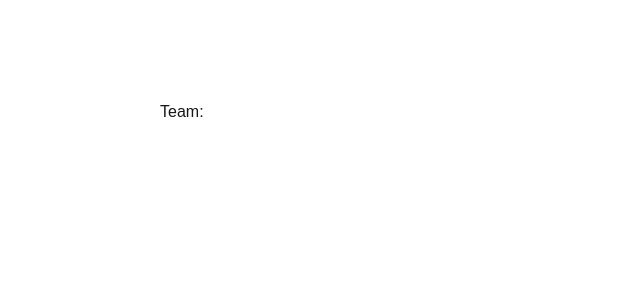
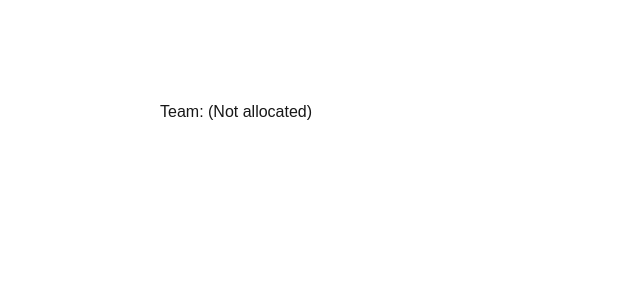
Before and after one commit to adrianbalbs/icpcconnect, a Next.js app in the folder frontend/: page /team in a window 1280 px wide. Shown: the top 300 px of the page, without its empty margins (0-640 px from the left). Built offline with nearby package versions, Linux system fonts and the light colour scheme.

Commit message:
changed status in teams/team to be numbers that correspond to the relevant status strings

```diff
--- /dev/null
+++ b/frontend/src/app/components/team/Assigned.tsx
@@ -0,0 +1,20 @@
+
+import pageStyles from '@/styles/Page.module.css';
+import Member from './Member';
+
+const Assigned: React.FC = () => {
+  return <>
+    <div className={pageStyles['horizontal-container']}>
+    <b>Team Member Name</b>
+    <b>Student ID</b>
+    <b>email</b>
+    </div>
+    <hr className={pageStyles['divider']}></hr>
+
+    <Member name={"Adrian 2"} studentId={"z1329812"} email={"adrian2@tmtfctry.com"}></Member>
+    <Member name={"Rachel Chen"} studentId={"z5432123"} email={"z5432123@ad.unsw.edu.au"}></Member>
+    <Member name={"Jerry 2"} studentId={"z3748211"} email={"Jerry2@tmtfctry.com"}></Member>
+  </>;
+}
+
+export default Assigned;
--- /dev/null
+++ b/frontend/src/app/components/team/Member.tsx
@@ -0,0 +1,22 @@
+import pageStyles from '@/styles/Page.module.css';
+
+interface Props {
+    name: string;
+    studentId: string;
+    email: string;
+}
+
+const Member: React.FC<Props> = ({ name, studentId, email }) => {
+    return (
+        <>
+            <div className={pageStyles['horizontal-container']}>
+                <p>{name}</p>
+                <p>{studentId}</p>
+                <p>{email}</p>
+            </div>
+            <hr className={pageStyles['divider']}></hr>
+        </>
+    );
+}
+
+export default Member;
--- a/frontend/src/app/components/teams/WaitingScreen.tsx
+++ b/frontend/src/app/components/teams/WaitingScreen.tsx
@@ -4,23 +4,37 @@ import { Button } from '@mui/material';
 import { purpleBtn } from '@/styles/Overriding';
 
 interface WaitingProps {
-  setStatus: Dispatch<SetStateAction<string>>;
+  setStatus: Dispatch<SetStateAction<number>>;
 }
 
 const WaitingScreen: React.FC<WaitingProps> = ({ setStatus }) => {
+  const [role, setRole] = useState<string | null>('student');
   const [access, setAccess] = useState(false);
+
+  const nextStatus = () => {
+    setStatus(1);
+  }
 
   useEffect(() => {
     if (localStorage.getItem('role') === 'admin') {
       setAccess(true);
     }
+    setRole(localStorage.getItem('role'));
   }, []);
 
   return <div className={pageStyles['waiting-screen']}>
-    <p>Enrolment for team allocation closes at <span className={pageStyles.bold}>12.00pm xx.xx.xxxx</span></p>
-    <p>Coach review opens for 3 days starting from <span className={pageStyles.bold}>12.00pm xx.xx.xxxx</span></p>
+    <p>
+      Enrolment for team allocation closes at
+      <span className={pageStyles.bold}>12.00pm xx.xx.xxxx</span>
+    </p>
+    {role === 'coach' &&
+      <p>
+        Coach review opens for 3 days starting from
+        <span className={pageStyles.bold}>12.00pm xx.xx.xxxx</span>
+      </p>
+    }
     <p>Finalised team allocations will be released after <span className={pageStyles.bold}>12.00pm xx.xx.xxxx</span></p>
-    {access && <Button sx={{ ...purpleBtn, marginTop: '15px' }} onClick={() => setStatus('Waiting for all teams to be allocated...')}>Allocate Teams</Button>}
+    {access && <Button sx={{ ...purpleBtn, marginTop: '15px' }} onClick={nextStatus}>Allocate Teams</Button>}
   </div>
 }
 
--- a/frontend/src/app/team/page.tsx
+++ b/frontend/src/app/team/page.tsx
@@ -1,16 +1,37 @@
+'use client'
+
 import { useEffect, useState } from 'react';
 import pageStyles from '../styles/Page.module.css';
+import Assigned from '@/components/team/Assigned';
+import WaitingScreen from '@/components/teams/WaitingScreen';
+
+const statusStrings = [
+  '(Not allocated)',
+  '(Awaiting allocation)',
+  'team name'
+];
 
 const Team: React.FC = () => {
-  const [team, setTeam] = useState();
+  const [status, setStatus] = useState(0);
+
+  const statusToText = () => {
+    return statusStrings[status];
+  }
 
   useEffect(() => {
-
+    // if (localStorage.getItem('team') !== null) {
+    //   setAllocated(true);
+    // }
   }, []);
 
-  return <div className={pageStyles.screen}>
-    <h1>Team: </h1>
- </div>;
+  return (
+    <div className={pageStyles.screen}>
+
+        <h1>Team: {statusToText()}</h1>
+        {status === 1 && <WaitingScreen setStatus={setStatus} />}
+        {status === 2 && <Assigned />}
+    </div>
+  )
 }
 
 export default Team;
--- a/frontend/src/app/teams/page.tsx
+++ b/frontend/src/app/teams/page.tsx
@@ -6,13 +6,19 @@ import TeamsList from '../components/teams/TeamsList';
 import WaitingScreen from '../components/teams/WaitingScreen';
 import CircularProgress from '@mui/material/CircularProgress';
 
+const statusStrings = [
+  'Waiting for students to register...',
+  'Waiting for all teams to be allocated...',
+  'All teams'
+];
+
 const Teams: React.FC = () => {
-  const [status, setStatus] = useState('Waiting for students to register...');
+  const [status, setStatus] = useState(0);
 
   useEffect(() => {
-    if (status === 'Waiting for all teams to be allocated...') {
+    if (status === 1) {
       const timeout = setTimeout(() => {
-        setStatus('All teams');
+        setStatus(2);
       }, 3000);
 
       return () => clearTimeout(timeout);
@@ -22,11 +28,11 @@ const Teams: React.FC = () => {
 
 
   return <div className={pageStyles.screen}>
-    <h1 className={pageStyles.bold}>{status}</h1>
+    <h1 className={pageStyles.bold}>{statusStrings[status]}</h1>
     <hr className={pageStyles.divider}/>
-    {status.includes('register') && <WaitingScreen setStatus={setStatus}/>}
-    {status.includes('allocated') && <div className={pageStyles['waiting-screen']}><CircularProgress /></div>}
-    {status === 'All teams' && <TeamsList />}
+    {status === 0 && <WaitingScreen setStatus={setStatus}/>}
+    {status === 1 && <div className={pageStyles['waiting-screen']}><CircularProgress /></div>}
+    {status === 2 && <TeamsList />}
   </div>;
 }
 
```
